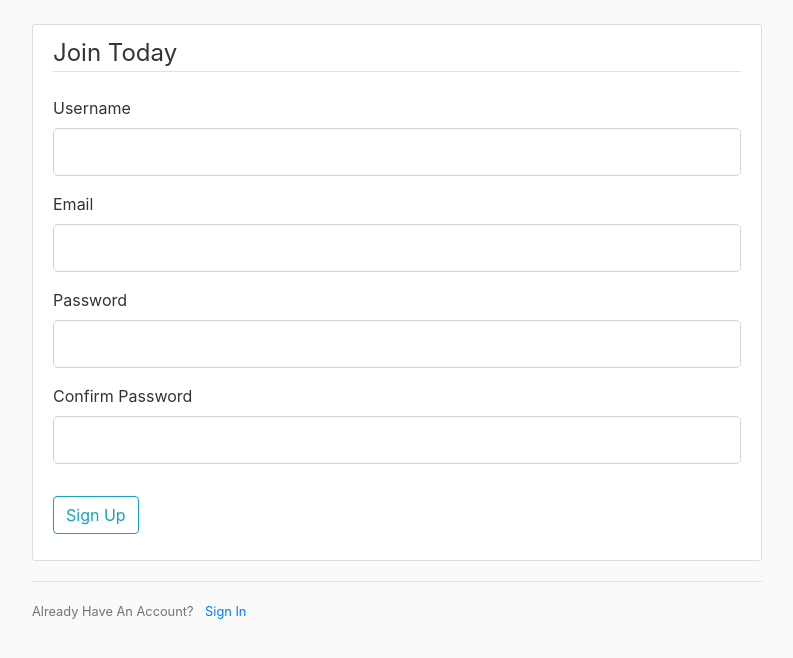
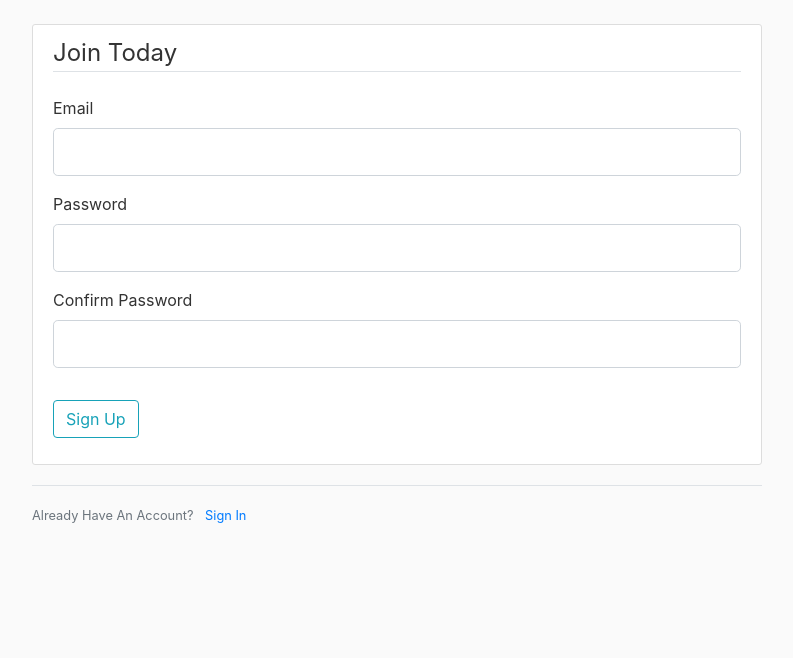
Before and after one commit to cjsegneri/UIUC-CS411-HardDiskGuru, a Flask app: page /register in a window 1280 px wide. Shown: the part 56-714 px from the top of the page, without its empty margins (53-846 px from the left). Run offline with Flask 2, Linux system fonts and the light colour scheme; parts of the project's set-up code (start-up, migrations or seed data) failed here and were passed over; some libraries are stand-ins or nearby versions.

Commit message:
add register authentication

```diff
--- a/HardDiskGuru/__init__.py
+++ b/HardDiskGuru/__init__.py
@@ -1,9 +1,11 @@
 from flask import Flask
 from flask_sqlalchemy import SQLAlchemy
+from flask_bcrypt import Bcrypt
 
 app = Flask(__name__)
 app.config['SECRET_KEY'] = 'ecef3b8e7d47ea8a26b098bc534393dd'
 app.config['SQLALCHEMY_DATABASE_URI'] = 'mysql+pymysql://ss117_hard_disk_guru_web:DatabasePassword@localhost/ss117_harddrive'
 db = SQLAlchemy(app)
+bcrypt = Bcrypt(app)
 
 from HardDiskGuru import routes
--- a/HardDiskGuru/forms.py
+++ b/HardDiskGuru/forms.py
@@ -1,10 +1,10 @@
 from flask_wtf import FlaskForm
 from wtforms import StringField, PasswordField, SubmitField, BooleanField
-from wtforms.validators import DataRequired, Length, Email, EqualTo
+from wtforms.validators import DataRequired, Length, Email, EqualTo, ValidationError
+from HardDiskGuru.models import User
+from HardDiskGuru import db
 
 class RegistrationForm(FlaskForm):
-    username = StringField('Username',
-        validators=[DataRequired(), Length(min=2, max=20)])
     email = StringField('Email',
         validators=[DataRequired(), Email()])
     password = PasswordField('Password',
@@ -12,6 +12,11 @@ class RegistrationForm(FlaskForm):
     confirm_password = PasswordField('Confirm Password',
         validators=[DataRequired(), EqualTo('password')])
     submit = SubmitField('Sign Up')
+
+    def validate_email(self, email):
+        user = db.session.query(User).filter(User.Email == email.data).first()
+        if user:
+            raise ValidationError('That email is already associated with an account. Register with a different email or log in.')
 
 class LoginForm(FlaskForm):
     email = StringField('Email',
--- a/HardDiskGuru/routes.py
+++ b/HardDiskGuru/routes.py
@@ -1,8 +1,7 @@
 from flask import escape, request, render_template, url_for, flash, redirect
-from HardDiskGuru import app
+from HardDiskGuru import app, db, bcrypt
 from HardDiskGuru.forms import RegistrationForm, LoginForm, QueryManufacturerHardDisksForm
 from HardDiskGuru.models import DiskManufacturer, DiskModel, User
-from HardDiskGuru import db
 
 
 @app.route('/', methods=['GET', 'POST'])
@@ -10,10 +9,10 @@ from HardDiskGuru import db
 def home():
     form = QueryManufacturerHardDisksForm()
     result_set = []
-    #if form.manufacturer_name.data != None:
-        #results = db.session.query(DiskModel).filter(DiskModel.ManufacturerID == form.manufacturer_name.data).limit(3)
-        #for r in results:
-            #result_set.append([r.DiskModelID,r.ManufacturerID,r.CapacityBytes])
+    if form.manufacturer_name.data != None:
+        results = db.session.query(DiskModel).filter(DiskModel.ManufacturerID == form.manufacturer_name.data).limit(3)
+        for r in results:
+            result_set.append([r.DiskModelID,r.ManufacturerID,r.CapacityBytes])
     return render_template('home.html', title = 'Home', form = form, result_set = result_set)
 
 @app.route('/about')
@@ -24,8 +23,12 @@ def about():
 def register():
     form = RegistrationForm()
     if form.validate_on_submit():
-        flash(f'Account created for {form.username.data}!', 'success')
-        return redirect(url_for('home'))
+        hashed_password = bcrypt.generate_password_hash(form.password.data).decode('utf-8')
+        user = User(Email=form.email.data, Password=hashed_password)
+        db.session.add(user)
+        db.session.commit()
+        flash('Your account has been created! You are now able to log in.', 'success')
+        return redirect(url_for('login'))
     return render_template('register.html', title = 'Register', form = form)
 
 @app.route('/login', methods=['GET', 'POST'])
@@ -36,5 +39,5 @@ def login():
             flash('You have been logged in!', 'success')
             return redirect(url_for('home'))
         else:
-            flash('Login Unsuccessful. Please check username and password', 'danger')
+            flash('Login Unsuccessful. Please check email and password', 'danger')
     return render_template('login.html', title = 'Login', form = form)
--- a/HardDiskGuru/templates/register.html
+++ b/HardDiskGuru/templates/register.html
@@ -5,21 +5,6 @@
             {{ form.hidden_tag() }}
             <fieldset class="form-group">
                 <legend class="border-bottom mb-4">Join Today</legend>
-                <div class="form-group">
-                    {{ form.username.label(class="form-control-label") }}
-
-                    {% if form.username.errors %}
-                        {{ form.username(class="form-control form-control-lg is-invalid") }}
-                        <div class="invalid-feedback">
-                            {% for error in form.username.errors %}
-                                <span>{{ error }}</span>
-                            {% endfor %}
-                        </div>
-                    {% else %}
-                        {{ form.username(class="form-control form-control-lg") }}
-                    {% endif %}
-
-                </div>
                 <div class="form-group">
                     {{ form.email.label(class="form-control-label") }}
                     {% if form.email.errors %}
```
